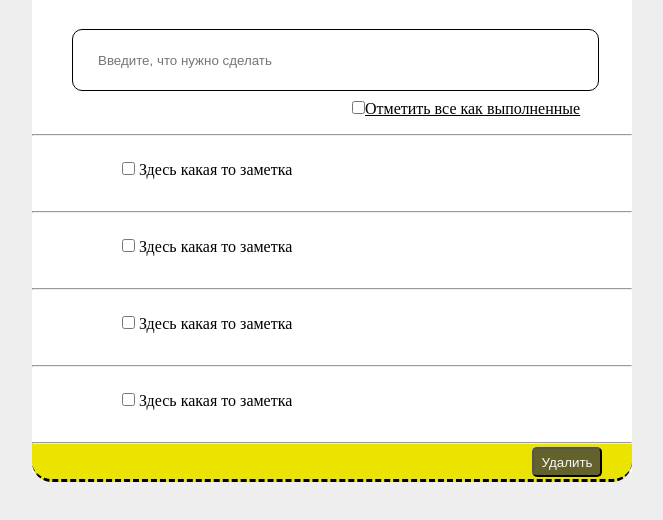
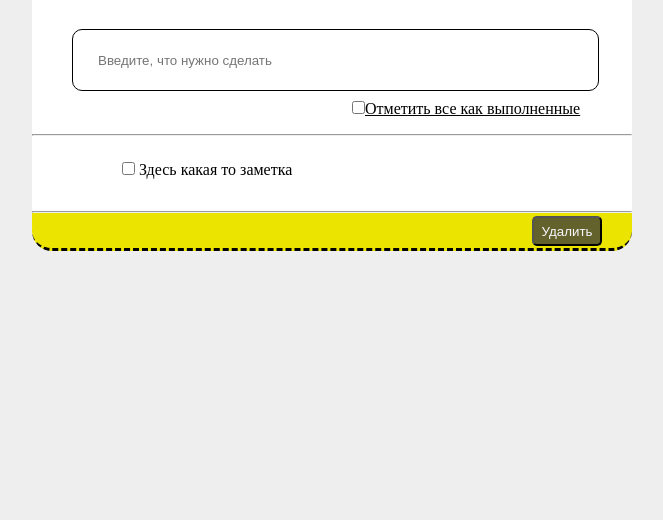
Before and after one commit to kirban/ToDoOnlyJS, a plain HTML site: page app/view/index.html in a window 1280 px wide. Shown: the part 116-636 px from the top of the page, without its empty margins (308-971 px from the left). Drawn offline with Linux system fonts and the light colour scheme; a web font is replaced by a local one.

Commit message:
one todo

```diff
--- a/app/view/css/style.css
+++ b/app/view/css/style.css
@@ -18,7 +18,7 @@ body{
     font-family: Cleanvertising;
 }
 .workspace{         /*белая рабочая область*/
-    height: 550px;  /*todo: (высота белой зоны) меняется в зависимости от числа элементов. 90px один пункт меню*/
+    height: 296px;  /*todo: (высота белой зоны) меняется в зависимости от числа элементов. 90px один пункт меню*/
     width: 600px; /* ширина = const*/
     margin: 3% auto;
     background-color: white;
--- a/app/view/index.html
+++ b/app/view/index.html
@@ -17,12 +17,12 @@
             <hr>
             <li><p><input type="checkbox" name=""> Здесь какая то заметка</p></li>
             <hr>
-            <li><p><input type="checkbox" name=""> Здесь какая то заметка</p></li>
-            <hr>
-            <li><p><input type="checkbox" name=""> Здесь какая то заметка</p></li>
-            <hr>
-            <li><p><input type="checkbox" name=""> Здесь какая то заметка</p></li>
-            <hr>
+            <!--<li><p><input type="checkbox" name=""> Здесь какая то заметка</p></li>-->
+            <!--<hr>-->
+            <!--<li><p><input type="checkbox" name=""> Здесь какая то заметка</p></li>-->
+            <!--<hr>-->
+            <!--<li><p><input type="checkbox" name=""> Здесь какая то заметка</p></li>-->
+            <!--<hr>-->
 
         </ul>
         <div class="footer">
```
